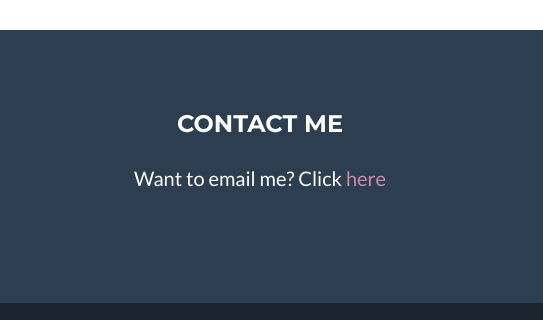
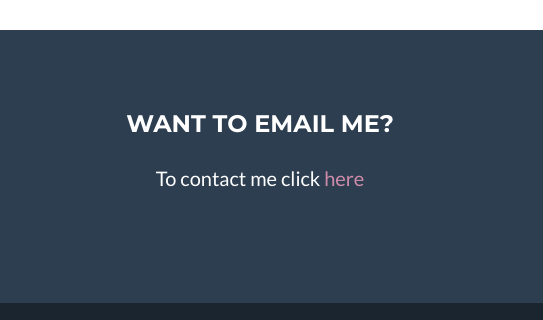
Before and after one commit to angelazb/angelazb.github.io, a website with bundled scripts: page index.html in a window 1280 px wide. Shown: the part 2496-2816 px from the top of the page, 0-543 px from the left. Built offline with nearby package versions, Linux system fonts and the light colour scheme.

Commit message:
Update email

```diff
--- a/index.html
+++ b/index.html
@@ -289,8 +289,8 @@
 
         <!-- Footer Location -->
         <div class="col-lg-4 mb-5 mb-lg-0">
-          <h4 class="text-uppercase mb-4">Contact me</h4>
-          <p class="lead mb-0"> Want to email me? Click <a href="mailto:angela.zavaletabernuy@mail.utoronto.ca">here</a></p>
+          <h4 class="text-uppercase mb-4">Want to email me?</h4>
+          <p class="lead mb-0"> To contact me click <a href="mailto:angela.zavaletabernuy@mail.utoronto.ca">here</a></p>
         </div>
 
         <!-- Footer Social Icons -->
```
